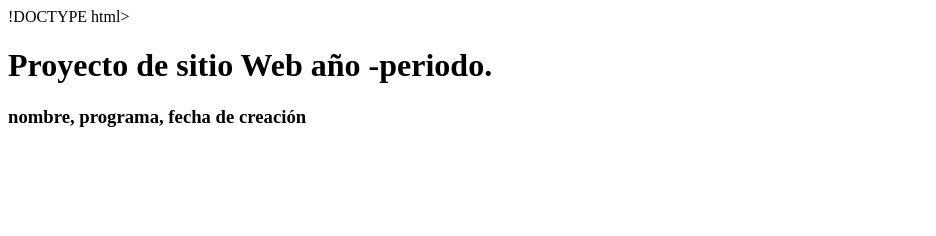
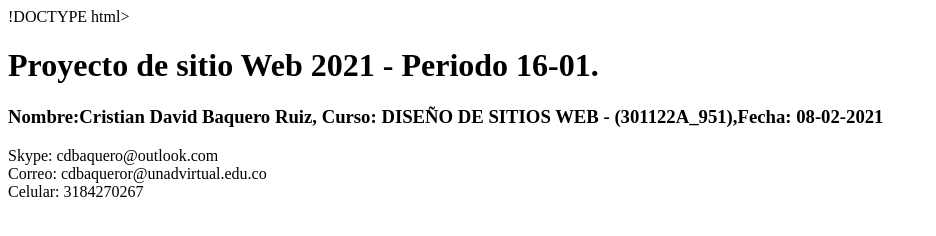
Before and after one commit to davbaq/DSW-CristianBaquero, a plain HTML site: page index.html in a window 1280 px wide. Shown: the whole page, without its empty margins (0-936 px from the left). Drawn offline with Linux system fonts and the light colour scheme.

Commit message:
Segunda actualización
primera actualización

```diff
--- a/index.html
+++ b/index.html
@@ -2,11 +2,11 @@
         <html lang="es">
             <head>
                 <meta charset="utf-8" />
-                <title>Hola Mundo!</title>
+                <title>DISEÑO DE SITIOS WEB</title>
             </head>
             <body>
-                <h1>Proyecto de sitio Web año -periodo.</h1>
-                <h3>nombre, programa, fecha de creación</h3>
-                <p> <br>  </p>
+                <h1>Proyecto de sitio Web 2021 - Periodo 16-01.</h1>
+                <h3>Nombre:Cristian David Baquero Ruiz, Curso: DISEÑO DE SITIOS WEB - (301122A_951),Fecha: 08-02-2021</h3>
+                <p>Skype: cdbaquero@outlook.com<br>Correo: cdbaqueror@unadvirtual.edu.co<br>Celular: 3184270267 </p>
             </body>
         </html>
```
